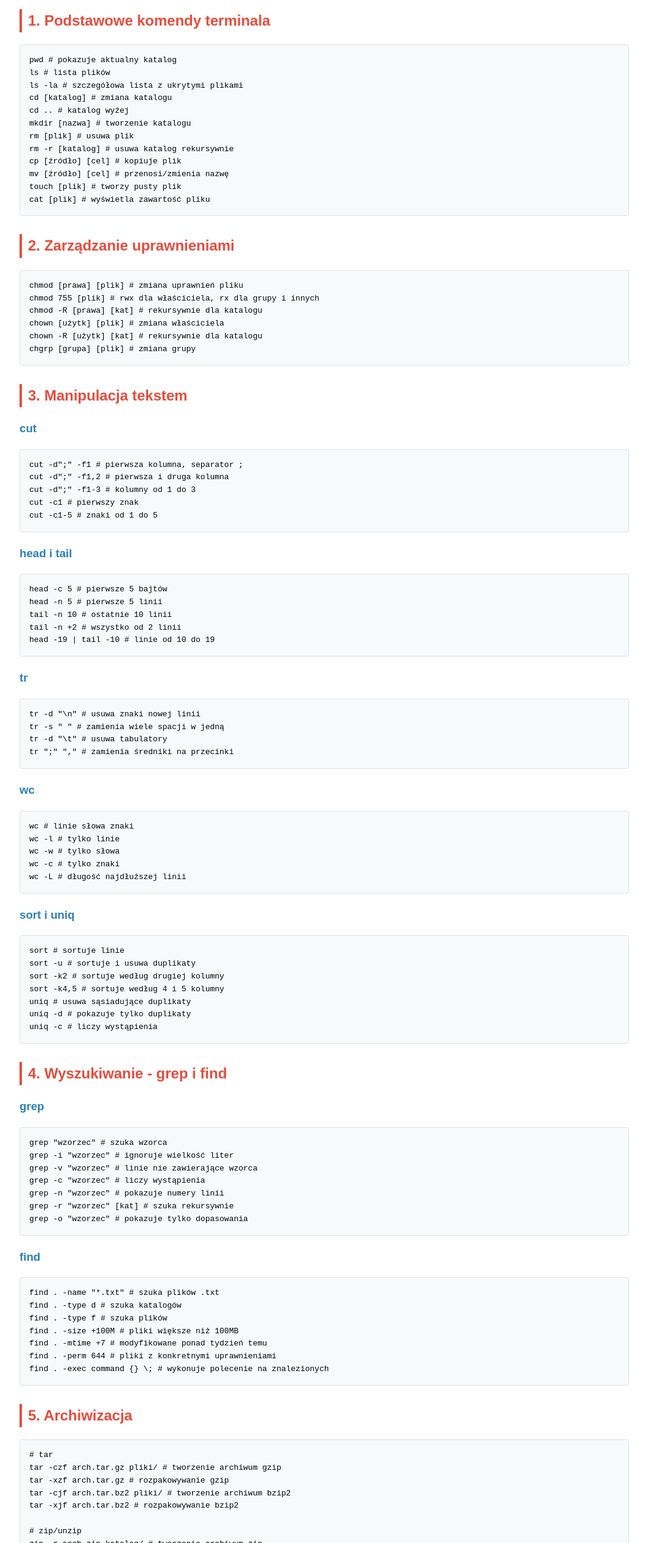
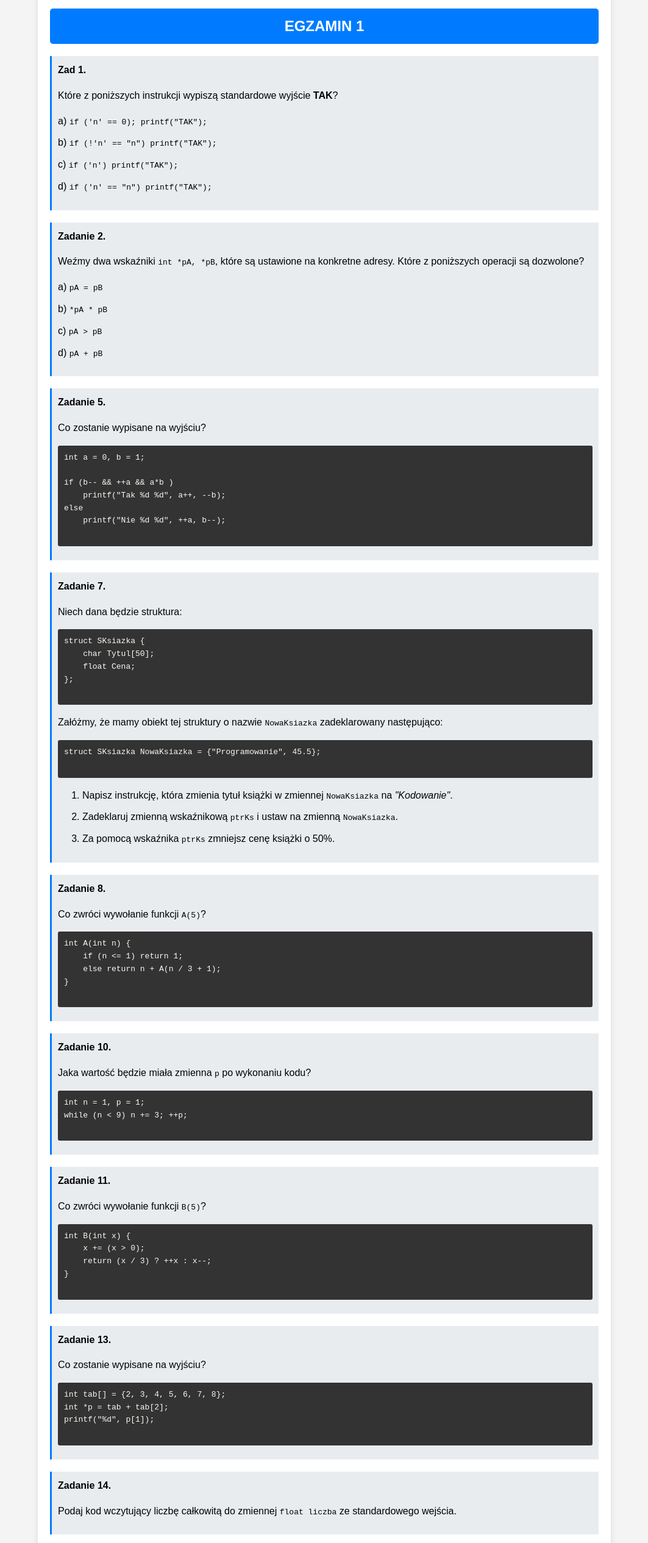
Before and after one commit to tymekcoke/Studia, a plain HTML site: page index.html in a window 1280 px wide. Shown: the part 120-2651 px from the top of the page at 61% size, without its empty margins (108-1171 px from the left). Drawn offline with Linux system fonts and the light colour scheme.

Commit message:
Update index.html

```diff
--- a/index.html
+++ b/index.html
@@ -1,227 +1,338 @@
 <!DOCTYPE html>
-<html>
+<html lang="pl">
 <head>
+  <meta charset="UTF-8">
+  <meta name="viewport" content="width=device-width, initial-scale=1">
+  <title>Lista Zadań - Egzaminy</title>
   <style>
     body {
       font-family: Arial, sans-serif;
-            max-width: 1000px;
-            margin: 0 auto;
+      background: #f4f4f4;
+      margin: 0;
       padding: 20px;
       line-height: 1.6;
     }
-        h1, h2, h3 {
-            color: #2c3e50;
+    .container {
+      max-width: 900px;
+      margin: auto;
+      background: #fff;
+      padding: 20px;
+      box-shadow: 0 0 10px rgba(0,0,0,0.1);
     }
-        h1 {
+    h1, h2 {
       text-align: center;
-            border-bottom: 2px solid #3498db;
-            padding-bottom: 10px;
+      color: #333;
     }
-        h2 {
-            color: #e74c3c;
-            margin-top: 30px;
-            border-left: 4px solid #e74c3c;
-            padding-left: 10px;
+    .exam {
+      margin-bottom: 40px;
     }
-        h3 {
-            color: #2980b9;
-            margin-top: 20px;
+    .exam h2 {
+      background: #007BFF;
+      color: #fff;
+      padding: 10px;
+      border-radius: 5px;
     }
-        .command {
-            background-color: #f8f9fa;
-            border: 1px solid #dee2e6;
-            border-radius: 4px;
-            padding: 15px;
-            margin: 10px 0;
-            font-family: monospace;
+    .task {
+      margin-bottom: 20px;
+      padding: 10px;
+      border-left: 3px solid #007BFF;
+      background: #e9ecef;
+    }
+    pre {
+      background: #333;
+      color: #f8f8f2;
+      padding: 10px;
       overflow-x: auto;
+      border-radius: 3px;
     }
-        .note {
-            background-color: #fff3cd;
-            border-left: 4px solid #ffc107;
-            padding: 10px;
-            margin: 10px 0;
+    ul {
+      list-style: none;
+      padding-left: 0;
     }
-        .tip {
-            background-color: #d4edda;
-            border-left: 4px solid #28a745;
-            padding: 10px;
-            margin: 10px 0;
+    li {
+      margin-bottom: 10px;
     }
-        table {
-            width: 100%;
-            border-collapse: collapse;
-            margin: 15px 0;
-        }
-        th, td {
-            border: 1px solid #dee2e6;
-            padding: 8px;
-            text-align: left;
-        }
-        th {
-            background-color: #f8f9fa;
+    .question-title {
+      font-weight: bold;
+      margin-bottom: 5px;
     }
   </style>
 </head>
 <body>
-    <h1>Kompleksowy przewodnik Unix/Linux i Git</h1>
+  <div class="container">
+    <h1>Lista Zadań</h1>
 
-    <h2>1. Podstawowe komendy terminala</h2>
-    <div class="command">
-        pwd                 # pokazuje aktualny katalog<br>
-        ls                  # lista plików<br>
-        ls -la             # szczegółowa lista z ukrytymi plikami<br>
-        cd [katalog]       # zmiana katalogu<br>
-        cd ..              # katalog wyżej<br>
-        mkdir [nazwa]      # tworzenie katalogu<br>
-        rm [plik]          # usuwa plik<br>
-        rm -r [katalog]    # usuwa katalog rekursywnie<br>
-        cp [źródło] [cel]  # kopiuje plik<br>
-        mv [źródło] [cel]  # przenosi/zmienia nazwę<br>
-        touch [plik]       # tworzy pusty plik<br>
-        cat [plik]         # wyświetla zawartość pliku
+    <!-- Egzamin 1 -->
+    <section class="exam" id="egzamin1">
+      <h2>EGZAMIN 1</h2>
+
+      <div class="task">
+        <div class="question-title">Zad 1.</div>
+        <p>Które z poniższych instrukcji wypiszą standardowe wyjście <strong>TAK</strong>?</p>
+        <ul>
+          <li>a) <code>if ('n' == 0); printf("TAK");</code></li>
+          <li>b) <code>if (!'n' == "n") printf("TAK");</code></li>
+          <li>c) <code>if ('n') printf("TAK");</code></li>
+          <li>d) <code>if ('n' == "n") printf("TAK");</code></li>
+        </ul>
       </div>
 
-    <h2>2. Zarządzanie uprawnieniami</h2>
-    <div class="command">
-        chmod [prawa] [plik]     # zmiana uprawnień pliku<br>
-        chmod 755 [plik]         # rwx dla właściciela, rx dla grupy i innych<br>
-        chmod -R [prawa] [kat]   # rekursywnie dla katalogu<br>
-        chown [użytk] [plik]     # zmiana właściciela<br>
-        chown -R [użytk] [kat]   # rekursywnie dla katalogu<br>
-        chgrp [grupa] [plik]     # zmiana grupy
+      <div class="task">
+        <div class="question-title">Zadanie 2.</div>
+        <p>Weźmy dwa wskaźniki <code>int *pA, *pB</code>, które są ustawione na konkretne adresy. Które z poniższych operacji są dozwolone?</p>
+        <ul>
+          <li>a) <code>pA = pB</code></li>
+          <li>b) <code>*pA * pB</code></li>
+          <li>c) <code>pA > pB</code></li>
+          <li>d) <code>pA + pB</code></li>
+        </ul>
       </div>
 
-    <h2>3. Manipulacja tekstem</h2>
+      <div class="task">
+        <div class="question-title">Zadanie 5.</div>
+        <p>Co zostanie wypisane na wyjściu?</p>
+        <pre>
+int a = 0, b = 1;
 
-    <h3>cut</h3>
-    <div class="command">
-        cut -d";" -f1     # pierwsza kolumna, separator ;<br>
-        cut -d";" -f1,2   # pierwsza i druga kolumna<br>
-        cut -d";" -f1-3   # kolumny od 1 do 3<br>
-        cut -c1           # pierwszy znak<br>
-        cut -c1-5         # znaki od 1 do 5
+if (b-- && ++a && a*b )
+    printf("Tak %d %d", a++, --b);
+else
+    printf("Nie %d %d", ++a, b--);
+        </pre>
       </div>
 
-    <h3>head i tail</h3>
-    <div class="command">
-        head -c 5           # pierwsze 5 bajtów<br>
-        head -n 5           # pierwsze 5 linii<br>
-        tail -n 10          # ostatnie 10 linii<br>
-        tail -n +2          # wszystko od 2 linii<br>
-        head -19 | tail -10 # linie od 10 do 19
+      <div class="task">
+        <div class="question-title">Zadanie 7.</div>
+        <p>Niech dana będzie struktura:</p>
+        <pre>
+struct SKsiazka {
+    char Tytul[50];
+    float Cena;
+};
+        </pre>
+        <p>Załóżmy, że mamy obiekt tej struktury o nazwie <code>NowaKsiazka</code> zadeklarowany następująco:</p>
+        <pre>
+struct SKsiazka NowaKsiazka = {"Programowanie", 45.5};
+        </pre>
+        <ol>
+          <li>Napisz instrukcję, która zmienia tytuł książki w zmiennej <code>NowaKsiazka</code> na <em>"Kodowanie"</em>.</li>
+          <li>Zadeklaruj zmienną wskaźnikową <code>ptrKs</code> i ustaw na zmienną <code>NowaKsiazka</code>.</li>
+          <li>Za pomocą wskaźnika <code>ptrKs</code> zmniejsz cenę książki o 50%.</li>
+        </ol>
       </div>
 
-    <h3>tr</h3>
-    <div class="command">
-        tr -d "\n"         # usuwa znaki nowej linii<br>
-        tr -s " "          # zamienia wiele spacji w jedną<br>
-        tr -d "\t"         # usuwa tabulatory<br>
-        tr ";" ","         # zamienia średniki na przecinki
+      <div class="task">
+        <div class="question-title">Zadanie 8.</div>
+        <p>Co zwróci wywołanie funkcji <code>A(5)</code>?</p>
+        <pre>
+int A(int n) {
+    if (n <= 1) return 1;
+    else return n + A(n / 3 + 1);
+}
+        </pre>
       </div>
 
-    <h3>wc</h3>
-    <div class="command">
-        wc                 # linie słowa znaki<br>
-        wc -l             # tylko linie<br>
-        wc -w             # tylko słowa<br>
-        wc -c             # tylko znaki<br>
-        wc -L             # długość najdłuższej linii
+      <div class="task">
+        <div class="question-title">Zadanie 10.</div>
+        <p>Jaka wartość będzie miała zmienna <code>p</code> po wykonaniu kodu?</p>
+        <pre>
+int n = 1, p = 1;
+while (n < 9) n += 3; ++p;
+        </pre>
       </div>
 
-    <h3>sort i uniq</h3>
-    <div class="command">
-        sort              # sortuje linie<br>
-        sort -u           # sortuje i usuwa duplikaty<br>
-        sort -k2         # sortuje według drugiej kolumny<br>
-        sort -k4,5       # sortuje według 4 i 5 kolumny<br>
-        uniq             # usuwa sąsiadujące duplikaty<br>
-        uniq -d          # pokazuje tylko duplikaty<br>
-        uniq -c          # liczy wystąpienia
+      <div class="task">
+        <div class="question-title">Zadanie 11.</div>
+        <p>Co zwróci wywołanie funkcji <code>B(5)</code>?</p>
+        <pre>
+int B(int x) {
+    x += (x > 0);
+    return (x / 3) ? ++x : x--;
+}
+        </pre>
       </div>
 
-    <h2>4. Wyszukiwanie - grep i find</h2>
-
-    <h3>grep</h3>
-    <div class="command">
-        grep "wzorzec"             # szuka wzorca<br>
-        grep -i "wzorzec"          # ignoruje wielkość liter<br>
-        grep -v "wzorzec"          # linie nie zawierające wzorca<br>
-        grep -c "wzorzec"          # liczy wystąpienia<br>
-        grep -n "wzorzec"          # pokazuje numery linii<br>
-        grep -r "wzorzec" [kat]    # szuka rekursywnie<br>
-        grep -o "wzorzec"          # pokazuje tylko dopasowania
+      <div class="task">
+        <div class="question-title">Zadanie 13.</div>
+        <p>Co zostanie wypisane na wyjściu?</p>
+        <pre>
+int tab[] = {2, 3, 4, 5, 6, 7, 8};
+int *p = tab + tab[2];
+printf("%d", p[1]);
+        </pre>
       </div>
 
-    <h3>find</h3>
-    <div class="command">
-        find . -name "*.txt"       # szuka plików .txt<br>
-        find . -type d             # szuka katalogów<br>
-        find . -type f             # szuka plików<br>
-        find . -size +100M         # pliki większe niż 100MB<br>
-        find . -mtime +7           # modyfikowane ponad tydzień temu<br>
-        find . -perm 644           # pliki z konkretnymi uprawnieniami<br>
-        find . -exec command {} \;  # wykonuje polecenie na znalezionych
+      <div class="task">
+        <div class="question-title">Zadanie 14.</div>
+        <p>Podaj kod wczytujący liczbę całkowitą do zmiennej <code>float liczba</code> ze standardowego wejścia.</p>
       </div>
 
-    <h2>5. Archiwizacja</h2>
-    <div class="command">
-        # tar<br>
-        tar -czf arch.tar.gz pliki/    # tworzenie archiwum gzip<br>
-        tar -xzf arch.tar.gz           # rozpakowywanie gzip<br>
-        tar -cjf arch.tar.bz2 pliki/   # tworzenie archiwum bzip2<br>
-        tar -xjf arch.tar.bz2          # rozpakowywanie bzip2<br><br>
-
-        # zip/unzip<br>
-        zip -r arch.zip katalog/       # tworzenie archiwum zip<br>
-        unzip arch.zip                 # rozpakowywanie zip<br>
-        zip -e arch.zip pliki/         # archiwum z hasłem
+      <div class="task">
+        <div class="question-title">Zadanie 15.</div>
+        <p>Podaj kod z jedną instrukcją <code>if</code>, który wyświetli napis <em>"TAK"</em> tylko wtedy, gdy zmienna liczbowa <code>x</code> jest większa bądź równa niż zmienna <code>y</code> lub gdy iloczyn obu tych zmiennych jest liczbą nieparzystą.</p>
       </div>
 
-    <h2>6. Git - system kontroli wersji</h2>
-    <div class="command">
-        # Podstawowe operacje<br>
-        git clone [url]              # klonowanie repozytorium<br>
-        git init                     # inicjalizacja repozytorium<br>
-        git add [plik]               # dodanie pliku<br>
-        git commit -m "msg"          # zatwierdzenie zmian<br>
-        git push origin main         # wysłanie na serwer<br>
-        git pull                     # pobranie zmian<br>
-        git status                   # stan repozytorium<br>
-        git log                      # historia commitów<br><br>
-
-        # Gałęzie<br>
-        git branch                   # lista gałęzi<br>
-        git branch [nazwa]           # tworzy gałąź<br>
-        git checkout [gałąź]         # przełącza gałąź<br>
-        git merge [gałąź]            # łączy gałęzie
+      <div class="task">
+        <div class="question-title">Zadanie 16.</div>
+        <p>Podaj całą komendę kompilatora <code>gcc</code>, która w konsoli skompiluje plik źródłowy <code>prog.c</code> do pliku wykonywalnego o nazwie <strong>projekt</strong>.</p>
       </div>
 
-    <h2>7. Wyrażenia regularne</h2>
-    <table>
-        <tr><th>Symbol</th><th>Znaczenie</th></tr>
-        <tr><td>^</td><td>Początek linii</td></tr>
-        <tr><td>$</td><td>Koniec linii</td></tr>
-        <tr><td>.</td><td>Dowolny znak</td></tr>
-        <tr><td>[ ]</td><td>Jeden ze znaków w nawiasach</td></tr>
-        <tr><td>[^ ]</td><td>Żaden ze znaków w nawiasach</td></tr>
-        <tr><td>*</td><td>Zero lub więcej wystąpień</td></tr>
-        <tr><td>+</td><td>Jedno lub więcej wystąpień</td></tr>
-        <tr><td>?</td><td>Zero lub jedno wystąpienie</td></tr>
-        <tr><td>{n}</td><td>Dokładnie n wystąpień</td></tr>
-        <tr><td>{n,}</td><td>Co najmniej n wystąpień</td></tr>
-        <tr><td>{n,m}</td><td>Od n do m wystąpień</td></tr>
-    </table>
+      <div class="task">
+        <div class="question-title">Zadanie 17.</div>
+        <p>Zadeklaruj taki wskaźnik o nazwie <code>wsk</code> do funkcji <code>int Foo(int a, float b)</code>, którego nie można przypisać do funkcji <code>int Fun(float a, float b)</code>.</p>
+      </div>
+    </section>
 
-    <div class="tip">
-        <h3>Najważniejsze wskazówki:</h3>
-        1. Używaj tab do autouzupełniania poleceń<br>
-        2. Ctrl+C przerywa wykonywanie polecenia<br>
-        3. Ctrl+L czyści ekran terminala<br>
-        4. Używaj strzałek góra/dół do historii poleceń<br>
-        5. Zawsze rób kopie zapasowe przed masowymi operacjami<br>
-        6. Uważaj z poleceniami rm -rf<br>
-        7. Sprawdzaj uprawnienia przed ich zmianą
+    <!-- Egzamin 2 -->
+    <section class="exam" id="egzamin2">
+      <h2>EGZAMIN 2</h2>
+
+      <div class="task">
+        <div class="question-title">Zadanie 2.</div>
+        <p>Jaką wartość będzie miała zmienna <code>x</code> po wykonaniu następującego kodu?</p>
+        <pre>
+int y = 5, x = 4;
+x += y++;
+x = y % 3;
+        </pre>
+      </div>
+
+      <div class="task">
+        <div class="question-title">Zadanie 3.</div>
+        <p>Co zwróci wywołanie funkcji <code>A(7)</code>?</p>
+        <pre>
+int A(int n) {
+    if (n <= 2) return 1;
+    else return n + A(n / 3 + 1);
+}
+        </pre>
+      </div>
+
+      <div class="task">
+        <div class="question-title">Zadanie 4.</div>
+        <p>Po wykonaniu poniższych instrukcji, jaką wartość będzie miała zmienna <code>i</code>?</p>
+        <pre>
+int i = 0, tab[8] = {-3, -1, 1, 0, 5, 3, 0, 1};
+while (i < 8 && tab[i])
+    i += 2;
+        </pre>
+      </div>
+
+      <div class="task">
+        <div class="question-title">Zadanie 5.</div>
+        <p>Co zwróci wywołanie funkcji <code>B(5)</code>?</p>
+        <pre>
+int B(int x) {
+    return (x / 6) ? x++ : --x;
+}
+        </pre>
+      </div>
+
+      <div class="task">
+        <div class="question-title">Zadanie 6.</div>
+        <p>Które z następujących instrukcji przypisuje do zmiennej <code>c</code> literę <strong>X</strong>?</p>
+        <ul>
+          <li>a) <code>char c = 'X';</code></li>
+          <li>b) <code>chat c = "X";</code></li>
+          <li>c) <code>char c = X;</code></li>
+          <li>d) <code>char c = {X};</code></li>
+        </ul>
+      </div>
+
+      <div class="task">
+        <div class="question-title">Zadanie 7.</div>
+        <p>Co zwróci wywołanie funkcji <code>C(5,2)</code>?</p>
+        <pre>
+int C(int x, int y) {
+    return (x << y) & y;
+}
+        </pre>
+      </div>
+
+      <div class="task">
+        <div class="question-title">Zadanie 8.</div>
+        <p>Co zostanie wypisane na wyjściu?</p>
+        <pre>
+int a = 1, b = 1;
+if (a * b && --b && --a)
+    printf("Nie %d, %d", ++a, ++b);
+else
+    printf("Tak %d %d", a++, b++);
+        </pre>
+      </div>
+
+      <div class="task">
+        <div class="question-title">Zadanie 9.</div>
+        <p>Załóżmy, że mamy zmienną tablicową <code>int tab[100]</code>, która została wypełniona w taki sposób, że <code>tab[i] = i + 5</code>. Co zostanie wypisane na ekranie?</p>
+        <pre>
+int i;
+for (i = 1; i < 20; i++)
+    i += *(tab + i);
+printf("%d", i);
+        </pre>
+      </div>
+
+      <div class="task">
+        <div class="question-title">Zadanie 10.</div>
+        <p>Co zwróci wywołanie funkcji <code>D(0.1)</code>?</p>
+        <pre>
+int D(float x) {
+    if (x > 0.0 && x != 0.1)
+        return 1;
+    else
+        return 2;
+}
+        </pre>
+      </div>
+
+      <div class="task">
+        <div class="question-title">Zadanie 13.</div>
+        <p>Co zostanie wypisane na ekranie?</p>
+        <pre>
+char *a, b[] = "egzam";
+a = b;
+*(a + 2) = *a;
+a++;
+printf("%s %s", a, b);
+        </pre>
+      </div>
+
+      <div class="task">
+        <div class="question-title">Zadanie 14.</div>
+        <p>Zadeklaruj wskaźnik <code>ptrTab</code> do typu <code>float</code>, a następnie przypisz do niego dynamicznie zaalokowaną pamięć na tablicę 100 zmiennych typu <code>float</code>.</p>
+      </div>
+
+      <div class="task">
+        <div class="question-title">Zadanie 15.</div>
+        <p>Podaj instrukcję, która wpisze do istniejącej zmiennej tablicowej <code>char napis[200]</code> słowo <em>"Egzamin"</em>.</p>
+      </div>
+
+      <div class="task">
+        <div class="question-title">Zadanie 16.</div>
+        <p>Podaj kod, który deklaruje stałą liczbową zmiennoprzecinkową podwójnej precyzji o nazwie <code>PI</code> oraz zainicjalizuje ją wartością <strong>3.14</strong>.</p>
+      </div>
+
+      <div class="task">
+        <div class="question-title">Zadanie 17.</div>
+        <p>Podaj kod pętli <code>while</code>, który wypisze na ekranie 19 liczb: <strong>61, 58, 55, ...</strong> i tak dalej aż do 7.</p>
+      </div>
+
+      <div class="task">
+        <div class="question-title">Zadanie 18.</div>
+        <p>Podaj kod wczytujący ze standardowego wejścia liczbę zmiennoprzecinkową do zmiennej <code>float p</code>.</p>
+      </div>
+
+      <div class="task">
+        <div class="question-title">Zadanie 19.</div>
+        <p>Podaj kod z jedną instrukcją <code>if</code>, który wyświetli napis <em>"TAK"</em> tylko wtedy, gdy zmienna liczbowa <code>int y</code> jest mniejsza niż zmienna <code>int x</code> oraz iloczyn obu tych zmiennych jest liczbą nieparzystą.</p>
+      </div>
+
+      <div class="task">
+        <div class="question-title">Zadanie 20.</div>
+        <p>Podaj jedną instrukcję, która zapisze w zmiennej <code>float x</code> połowę wartości zmiennej <code>int k</code>.</p>
+      </div>
+
+    </section>
   </div>
 </body>
 </html>
```
Lines whose indentation alone changed are shown as unchanged.
